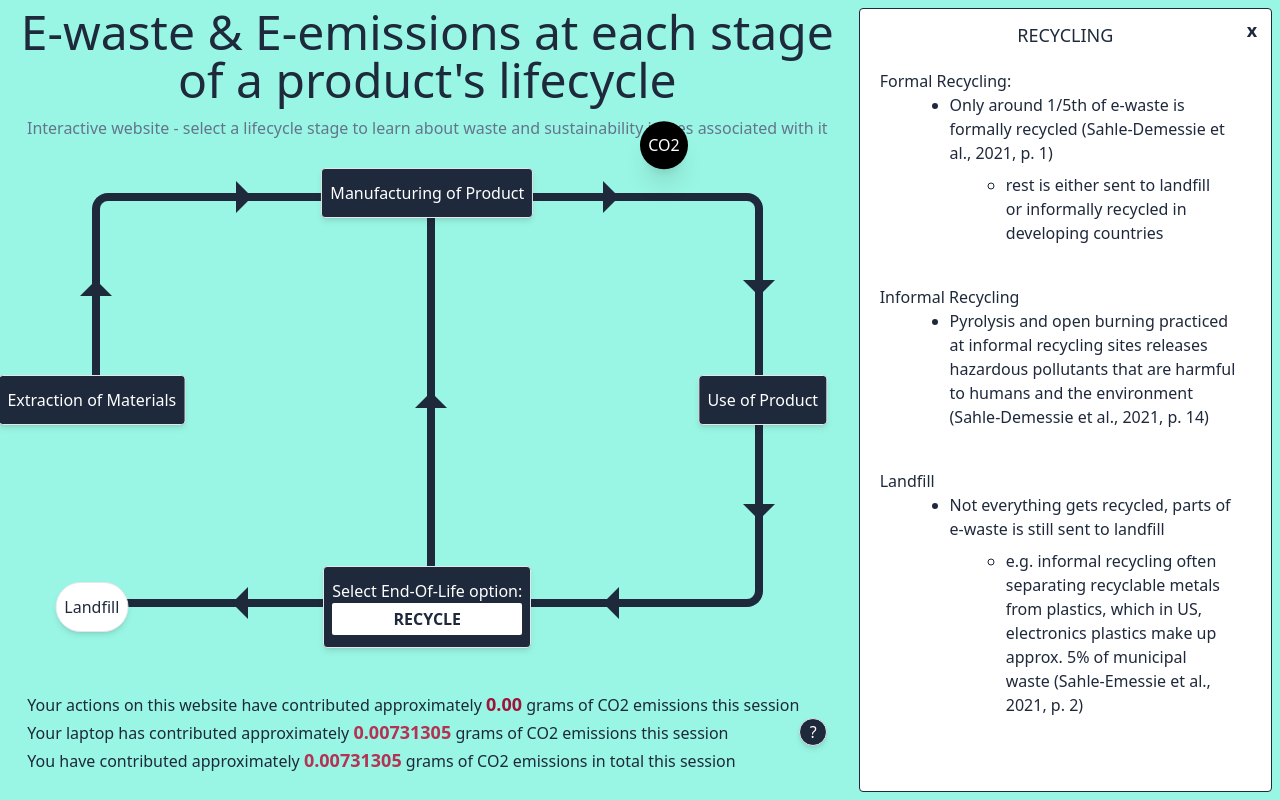
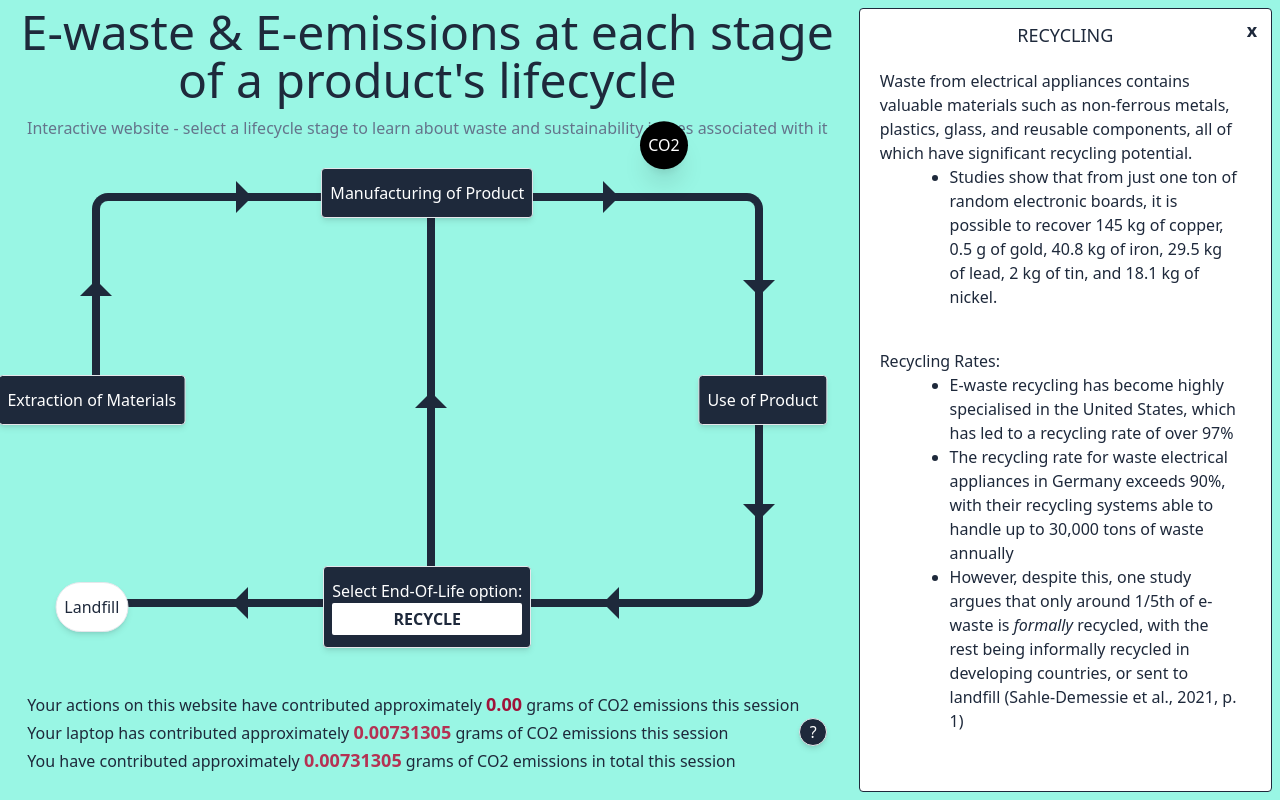
Before and after one commit to dk-chevalier/soci30016-A2, a React (Vite) app in the folder SOCI30016-A2/: page /recycle in a window 1280 px wide. Built offline with nearby package versions, Linux system fonts and the light colour scheme.

Commit message:
added more data

```diff
--- a/SOCI30016-A2/src/features/dialog/Dialog.jsx
+++ /dev/null
@@ -1,54 +0,0 @@
-import { cloneElement } from "react";
-import { createPortal } from "react-dom";
-import { useDispatch, useSelector } from "react-redux";
-import { closeDialog, openDialog, selectOpenDialog } from "./dialogSlice";
-import { useOutsideClick } from "../../hooks/useOutsideClick";
-import Button from "../../ui/Button";
-import { HiXMark } from "react-icons/hi2";
-
-function Dialog({ children }) {
-  return <div>{children}</div>;
-}
-
-function Open({ children, opens: opensWindowName }) {
-  const dispatch = useDispatch();
-
-  return cloneElement(children, {
-    onClick: () => dispatch(openDialog(opensWindowName)),
-  });
-}
-
-function ModalWindow({ children, name }) {
-  const openName = useSelector(selectOpenDialog);
-
-  const dispatch = useDispatch();
-
-  const ref = useOutsideClick(() => dispatch(closeDialog()));
-
-  if (name !== openName) return null;
-  return createPortal(
-    <div className="fixed left-0 top-0 z-40 h-screen w-full backdrop-blur-sm backdrop-brightness-75">
-      <main
-        ref={ref}
-        className="fixed left-1/2 top-1/2 translate-x-[-50%] translate-y-[-50%] rounded-md border border-secondary-300 bg-primary-100 px-5 py-8 shadow-lg"
-      >
-        <div className="absolute right-2 top-3">
-          <Button onClick={() => dispatch(closeDialog())}>
-            <HiXMark />
-          </Button>
-        </div>
-        <div>
-          {cloneElement(children, {
-            onCloseModal: () => dispatch(closeDialog()),
-          })}
-        </div>
-      </main>
-    </div>,
-    document.body
-  );
-}
-
-Dialog.Open = Open;
-Dialog.ModalWindow = ModalWindow;
-
-export default Dialog;
--- a/SOCI30016-A2/src/features/dialog/dialogSlice.js
+++ /dev/null
@@ -1,37 +0,0 @@
-import { createSelector, createSlice } from "@reduxjs/toolkit";
-
-const initialState = {
-  // isOpen: false,
-  openName: "",
-  isModal: false,
-};
-
-const dialogSlice = createSlice({
-  name: "dialog",
-  initialState,
-  reducers: {
-    // openDialog(state, action) {
-    //   state.isOpen = true;
-    // },
-    // closeDialog(state, action) {
-    //   state.isOpen = false;
-    // },
-    openDialog(state, action) {
-      state.openName = action.payload;
-    },
-    closeDialog(state, action) {
-      state.openName = "";
-    },
-  },
-});
-
-export const { openDialog, closeDialog } = dialogSlice.actions;
-
-export default dialogSlice.reducer;
-
-const selectDialogState = (state) => state.dialog;
-
-export const selectOpenDialog = createSelector(
-  selectDialogState,
-  (dialog) => dialog.openName
-);
--- a/SOCI30016-A2/src/pages/Recycle.jsx
+++ b/SOCI30016-A2/src/pages/Recycle.jsx
@@ -7,28 +7,46 @@ function Recycle() {
         <div className="flex flex-col justify-around content-center h-full w-full py-3 px-3">
           <div className="h-full w-full flex flex-col gap-10">
             <div>
-              Formal Recycling:
+              Waste from electrical appliances contains valuable materials such
+              as non-ferrous metals, plastics, glass, and reusable components,
+              all of which have significant recycling potential.
               <ul
                 className="flex flex-col justify-around content-end items-end self-end justify-self-endpy-3 px-3"
                 style={{ listStyle: "disc" }}
               >
                 <li className="w-5/6">
-                  Only around 1/5th of e-waste is formally recycled
-                  (Sahle-Demessie et al., 2021, p. 1)
-                  <ul
-                    className="flex flex-col justify-around content-end items-end self-end justify-self-endpy-3 px-3 mt-2"
-                    style={{ listStyle: "circle" }}
-                  >
-                    <li className="w-5/6">
-                      rest is either sent to landfill or informally recycled in
-                      developing countries
-                    </li>
-                  </ul>
+                  Studies show that from just one ton of random electronic
+                  boards, it is possible to recover 145 kg of copper, 0.5 g of
+                  gold, 40.8 kg of iron, 29.5 kg of lead, 2 kg of tin, and 18.1
+                  kg of nickel.
                 </li>
               </ul>
             </div>
             <div>
-              Informal Recycling
+              Recycling Rates:
+              <ul
+                className="flex flex-col justify-around content-end items-end self-end justify-self-endpy-3 px-3"
+                style={{ listStyle: "disc" }}
+              >
+                <li className="w-5/6">
+                  E-waste recycling has become highly specialised in the United
+                  States, which has led to a recycling rate of over 97%
+                </li>
+                <li className="w-5/6">
+                  The recycling rate for waste electrical appliances in Germany
+                  exceeds 90%, with their recycling systems able to handle up to
+                  30,000 tons of waste annually
+                </li>
+                <li className="w-5/6">
+                  However, despite this, one study argues that only around 1/5th
+                  of e-waste is <em>formally</em> recycled, with the rest being
+                  informally recycled in developing countries, or sent to
+                  landfill (Sahle-Demessie et al., 2021, p. 1)
+                </li>
+              </ul>
+            </div>
+            <div>
+              Informal Recycling Issues:
               <ul
                 className="flex flex-col justify-around content-end items-end self-end justify-self-endpy-3 px-3"
                 style={{ listStyle: "disc" }}
@@ -38,28 +56,11 @@ function Recycle() {
                   sites releases hazardous pollutants that are harmful to humans
                   and the environment (Sahle-Demessie et al., 2021, p. 14)
                 </li>
-              </ul>
-            </div>
-            <div>
-              Landfill
-              <ul
-                className="flex flex-col justify-around content-end items-end self-end justify-self-endpy-3 px-3"
-                style={{ listStyle: "disc" }}
-              >
                 <li className="w-5/6">
-                  Not everything gets recycled, parts of e-waste is still sent
-                  to landfill
-                  <ul
-                    className="flex flex-col justify-around content-end items-end self-end justify-self-endpy-3 px-3 mt-2"
-                    style={{ listStyle: "circle" }}
-                  >
-                    <li className="w-5/6">
-                      e.g. informal recycling often separating recyclable metals
-                      from plastics, which in US, electronics plastics make up
-                      approx. 5% of municipal waste (Sahle-Emessie et al., 2021,
-                      p. 2)
-                    </li>
-                  </ul>
+                  informal recycling often involves separating recyclable metals
+                  from plastics, which in US, electronics plastics make up
+                  approx. 5% of municipal waste (Sahle-Emessie et al. 2021, p.
+                  2)
                 </li>
               </ul>
             </div>
```
